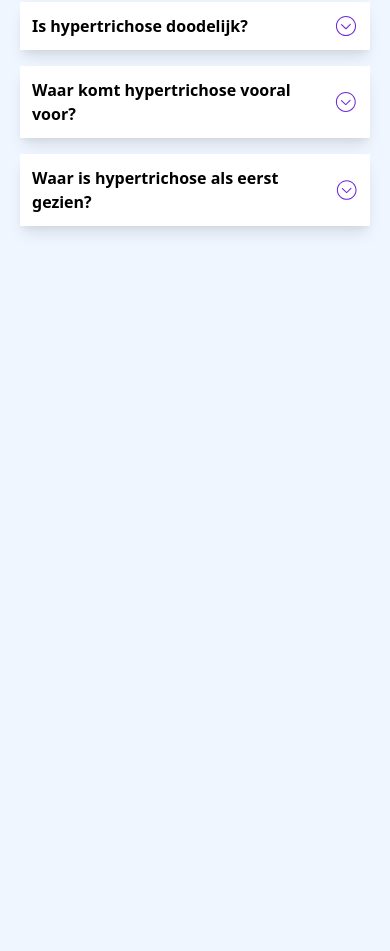
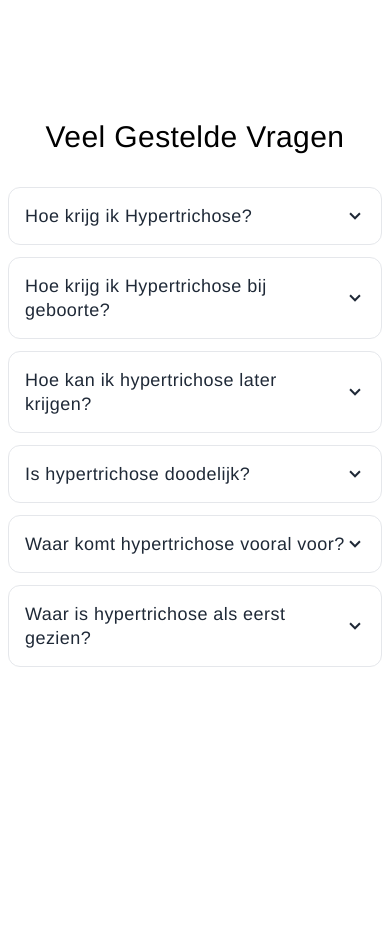
Before and after one commit to WoutervanderRolBrouwer/Hypertrichose, a PHP site: page /FAQ/FAQ.php in a window 390 px wide; the page is wider, and only the part inside the window is pictured. Shown: the part 314-1265 px from the top of that part. Before the commit the page ends 547 px from the top of that part, so only its background shows below. Run offline with PHP 8.4, Linux system fonts and the light colour scheme; some libraries are stand-ins or nearby versions.

Commit message:
Navbar toegevoegd + layout iets veranderdt

```diff
--- a/FAQ/FAQ.php
+++ b/FAQ/FAQ.php
@@ -1,188 +1,206 @@
 <!DOCTYPE html>
 <html lang="en">
 <head>
-    <meta charset="UTF-8" />
-    <meta name="viewport" content="width=device-width, initial-scale=1.0" />
-    <link href="https://unpkg.com/tailwindcss@^2/dist/tailwind.min.css" rel="stylesheet" />
-    <!-- <link rel="stylesheet" href="./assets/styles/styles.css" /> -->
-    <script defer src="https://unpkg.com/alpinejs@3.2.3/dist/cdn.min.js"></script>
+    <meta charset="UTF-8">
+    <meta name="viewport" content="width=device-width, initial-scale=1.0">
+    <meta http-equiv="X-UA-Compatible" content="ie=edge">
+    <script src="https://cdn.tailwindcss.com"></script>
+    <script defer src="https://unpkg.com/alpinejs@3.x.x/dist/cdn.min.js"></script>
+    <link rel="stylesheet" href="../css/style.css">
 </head>
-  <body class="h-screen bg-blue-50">
-    <main class="p-5 bg-light-blue">
-      <div class="flex justify-center items-start my-2">
-        <div class="w-full sm:w-10/12 md:w-1/2 my-1">
-          <h2 class="text-xl font-semibold text-vnet-blue mb-2">FAQ - Hypertrichose</h2>
-          <ul class="flex flex-col">
-            <li class="bg-white my-2 shadow-lg" x-data="accordion(1)">
-              <h2
-                @click="handleClick()"
-                class="flex flex-row justify-between items-center font-semibold p-3 cursor-pointer"
-              >
-                <span>Hoe krijg ik Hypertrichose?</span>
-                <svg
-                  :class="handleRotate()"
-                  class="fill-current text-purple-700 h-6 w-6 transform transition-transform duration-500"
-                  viewBox="0 0 20 20"
-                >
-                  <path d="M13.962,8.885l-3.736,3.739c-0.086,0.086-0.201,0.13-0.314,0.13S9.686,12.71,9.6,12.624l-3.562-3.56C5.863,8.892,5.863,8.611,6.036,8.438c0.175-0.173,0.454-0.173,0.626,0l3.25,3.247l3.426-3.424c0.173-0.172,0.451-0.172,0.624,0C14.137,8.434,14.137,8.712,13.962,8.885 M18.406,10c0,4.644-3.763,8.406-8.406,8.406S1.594,14.644,1.594,10S5.356,1.594,10,1.594S18.406,5.356,18.406,10 M17.521,10c0-4.148-3.373-7.521-7.521-7.521c-4.148,0-7.521,3.374-7.521,7.521c0,4.147,3.374,7.521,7.521,7.521C14.148,17.521,17.521,14.147,17.521,10"></path>
+<style>
+    [x-cloak] {
+        display: none !important;
+    }
+</style>
+<body>
+
+    <!-- Navbar -->
+    <header>
+        <nav class="main-menu">
+            <img src="logo/logo.svg" height="90px" alt="">
+            <ul >
+                    <li><a class="home" href="index.php" id="home">HOME</a></li>
+                    <li><a class="information" href="infopage/information.php">INFORMATION</a></li>
+                    <li><a class="form" href="form/form.php">FORM</a></li>
+                    <li><a class="contact" href="contact/contact.php">CONTACT</a></li>
+                    <li><a class="behandelingen" href="behandelingen/behandelingen.php">BEHANDELINGEN</a></li>
+                    <li><a class="FAQ" href="FAQ/FAQ.php">FAQ</a></li>
+            </ul>
+        </nav>
+    </header>
+
+
+
+    <div class="h-screen max-w-5xl px-2 py-3 mx-auto mt-32 tracking-wide md:px-4 md:mt-44">
+ <!--title-->
+    <div class="flex justify-center text-3xl">Veel Gestelde Vragen</div>
+
+    <div class="grid gap-3 py-8 text-lg leading-6 text-gray-800 md:gap-8 md:grid-cols-2">
+        <div class="space-y-3">
+
+        <!--Link boven-->
+        <div x-data="accordion(1)" class="relative transition-all duration-700 border rounded-xl hover:shadow-2xl">
+            <div @click="handleClick()" class="w-full p-4 text-left cursor-pointer">
+            <div class="flex items-center justify-between">
+                <span class="tracking-wide">Hoe krijg ik Hypertrichose?</span>
+                <span :class="handleRotate()" class="transition-transform duration-500 transform fill-current ">
+                <svg class="w-5 h-5 fill-current" xmlns="http://www.w3.org/2000/svg" viewBox="0 0 20 20">
+                    <path d="M9.293 12.95l.707.707L15.657 8l-1.414-1.414L10 10.828 5.757 6.586 4.343 8z" />
                 </svg>
-              </h2>
-              <div
-                x-ref="tab"
-                :style="handleToggle()"
-                class="border-l-2 border-purple-600 overflow-hidden max-h-0 duration-500 transition-all"
-              >
-                <p class="p-3 text-gray-900">
-                 Je kan het krijgen via geboorte of door medicatie later
-                </p>
-              </div>
-            </li>
-            <li class="bg-white my-2 shadow-lg" x-data="accordion(2)">
-              <h2
-                @click="handleClick()"
-                class="flex flex-row justify-between items-center font-semibold p-3 cursor-pointer"
-              >
-                <span>Hoe krijg ik Hypertrichose bij geboorte?</span>
-                <svg
-                  :class="handleRotate()"
-                  class="fill-current text-purple-700 h-6 w-6 transform transition-transform duration-500"
-                  viewBox="0 0 20 20"
-                >
-                  <path d="M13.962,8.885l-3.736,3.739c-0.086,0.086-0.201,0.13-0.314,0.13S9.686,12.71,9.6,12.624l-3.562-3.56C5.863,8.892,5.863,8.611,6.036,8.438c0.175-0.173,0.454-0.173,0.626,0l3.25,3.247l3.426-3.424c0.173-0.172,0.451-0.172,0.624,0C14.137,8.434,14.137,8.712,13.962,8.885 M18.406,10c0,4.644-3.763,8.406-8.406,8.406S1.594,14.644,1.594,10S5.356,1.594,10,1.594S18.406,5.356,18.406,10 M17.521,10c0-4.148-3.373-7.521-7.521-7.521c-4.148,0-7.521,3.374-7.521,7.521c0,4.147,3.374,7.521,7.521,7.521C14.148,17.521,17.521,14.147,17.521,10"></path>
-                </svg>
-              </h2>
-              <div
-                class="border-l-2 border-purple-600 overflow-hidden max-h-0 duration-500 transition-all"
-                x-ref="tab"
-                :style="handleToggle()"
-              >
-                <p class="p-3 text-gray-900">
-                  Bij de geboorte is het tezien als er meer haar op uw gezicht zit dan het normaal hoort te zijn.
-                </p>
-              </div>
-            </li>
-            <li class="bg-white my-2 shadow-lg" x-data="accordion(3)">
-              <h2
-                @click="handleClick()"
-                class="flex flex-row justify-between items-center font-semibold p-3 cursor-pointer"
-              >
-                <span>Hoe kan ik hypertrichose later krijgen?</span>
-                <svg
-                  :class="handleRotate()"
-                  class="fill-current text-purple-700 h-6 w-6 transform transition-transform duration-500"
-                  viewBox="0 0 20 20"
-                >
-                  <path d="M13.962,8.885l-3.736,3.739c-0.086,0.086-0.201,0.13-0.314,0.13S9.686,12.71,9.6,12.624l-3.562-3.56C5.863,8.892,5.863,8.611,6.036,8.438c0.175-0.173,0.454-0.173,0.626,0l3.25,3.247l3.426-3.424c0.173-0.172,0.451-0.172,0.624,0C14.137,8.434,14.137,8.712,13.962,8.885 M18.406,10c0,4.644-3.763,8.406-8.406,8.406S1.594,14.644,1.594,10S5.356,1.594,10,1.594S18.406,5.356,18.406,10 M17.521,10c0-4.148-3.373-7.521-7.521-7.521c-4.148,0-7.521,3.374-7.521,7.521c0,4.147,3.374,7.521,7.521,7.521C14.148,17.521,17.521,14.147,17.521,10"></path>
-                </svg>
-              </h2>
-              <div
-                class="border-l-2 border-purple-600 overflow-hidden max-h-0 duration-500 transition-all"
-                x-ref="tab"
-                :style="handleToggle()"
-              >
-                <p class="p-3 text-gray-900">
-                    U kunt het later krijgen door bepaalde medicatie of door drugs.
-                </p>
-              </div>
-            </li>
-            <li class="bg-white my-2 shadow-lg" x-data="accordion(4)">
-              <h2
-                @click="handleClick()"
-                class="flex flex-row justify-between items-center font-semibold p-3 cursor-pointer"
-              >
-                <span>Is hypertrichose doodelijk?</span>
-                <svg
-                  :class="handleRotate()"
-                  class="fill-current text-purple-700 h-6 w-6 transform transition-transform duration-500"
-                  viewBox="0 0 20 20"
-                >
-                  <path d="M13.962,8.885l-3.736,3.739c-0.086,0.086-0.201,0.13-0.314,0.13S9.686,12.71,9.6,12.624l-3.562-3.56C5.863,8.892,5.863,8.611,6.036,8.438c0.175-0.173,0.454-0.173,0.626,0l3.25,3.247l3.426-3.424c0.173-0.172,0.451-0.172,0.624,0C14.137,8.434,14.137,8.712,13.962,8.885 M18.406,10c0,4.644-3.763,8.406-8.406,8.406S1.594,14.644,1.594,10S5.356,1.594,10,1.594S18.406,5.356,18.406,10 M17.521,10c0-4.148-3.373-7.521-7.521-7.521c-4.148,0-7.521,3.374-7.521,7.521c0,4.147,3.374,7.521,7.521,7.521C14.148,17.521,17.521,14.147,17.521,10"></path>
-                </svg>
-              </h2>
-              <div
-                class="border-l-2 border-purple-600 overflow-hidden max-h-0 duration-500 transition-all"
-                x-ref="tab"
-                :style="handleToggle()"
-              >
-                <p class="p-3 text-gray-900">
-                  Hypertrichose is niet dodelijk het is alleen meer haargroei op plekken waar het normaal minder is.
-                </p>
-              </div>
-            </li>
-            <li class="bg-white my-2 shadow-lg" x-data="accordion(5)">
-              <h2
-                @click="handleClick()"
-                class="flex flex-row justify-between items-center font-semibold p-3 cursor-pointer"
-              >
-                <span>Waar komt hypertrichose vooral voor?</span>
-                <svg
-                  :class="handleRotate()"
-                  class="fill-current text-purple-700 h-6 w-6 transform transition-transform duration-500"
-                  viewBox="0 0 20 20"
-                >
-                  <path d="M13.962,8.885l-3.736,3.739c-0.086,0.086-0.201,0.13-0.314,0.13S9.686,12.71,9.6,12.624l-3.562-3.56C5.863,8.892,5.863,8.611,6.036,8.438c0.175-0.173,0.454-0.173,0.626,0l3.25,3.247l3.426-3.424c0.173-0.172,0.451-0.172,0.624,0C14.137,8.434,14.137,8.712,13.962,8.885 M18.406,10c0,4.644-3.763,8.406-8.406,8.406S1.594,14.644,1.594,10S5.356,1.594,10,1.594S18.406,5.356,18.406,10 M17.521,10c0-4.148-3.373-7.521-7.521-7.521c-4.148,0-7.521,3.374-7.521,7.521c0,4.147,3.374,7.521,7.521,7.521C14.148,17.521,17.521,14.147,17.521,10"></path>
-                </svg>
-              </h2>
-              <div
-                class="border-l-2 border-purple-600 overflow-hidden max-h-0 duration-500 transition-all"
-                x-ref="tab"
-                :style="handleToggle()"
-              >
-                <p class="p-3 text-gray-900">
-                  Er is niet een bepaalde plek waar het voorkomt want het komt vooral door DNA van de ouders.
-                </p>
-              </div>
-            </li>
-            <li class="bg-white my-2 shadow-lg" x-data="accordion(6)">
-              <h2
-                @click="handleClick()"
-                class="flex flex-row justify-between items-center font-semibold p-3 cursor-pointer"
-              >
-                <span>Waar is hypertrichose als eerst gezien?</span>
-                <svg
-                  :class="handleRotate()"
-                  class="fill-current text-purple-700 h-6 w-6 transform transition-transform duration-500"
-                  viewBox="0 0 20 20"
-                >
-                  <path d="M13.962,8.885l-3.736,3.739c-0.086,0.086-0.201,0.13-0.314,0.13S9.686,12.71,9.6,12.624l-3.562-3.56C5.863,8.892,5.863,8.611,6.036,8.438c0.175-0.173,0.454-0.173,0.626,0l3.25,3.247l3.426-3.424c0.173-0.172,0.451-0.172,0.624,0C14.137,8.434,14.137,8.712,13.962,8.885 M18.406,10c0,4.644-3.763,8.406-8.406,8.406S1.594,14.644,1.594,10S5.356,1.594,10,1.594S18.406,5.356,18.406,10 M17.521,10c0-4.148-3.373-7.521-7.521-7.521c-4.148,0-7.521,3.374-7.521,7.521c0,4.147,3.374,7.521,7.521,7.521C14.148,17.521,17.521,14.147,17.521,10"></path>
-                </svg>
-              </h2>
-              <div
-                class="border-l-2 border-purple-600 overflow-hidden max-h-0 duration-500 transition-all"
-                x-ref="tab"
-                :style="handleToggle()"
-              >
-                <p class="p-3 text-gray-900">
-                  De eerste keer dat hypertrichose was gezien waren op de canarische eilanden bij de familie van Petrus Gonsalvus
-                </p>
-              </div>
-            </li>
-          </ul>
+                </span>
             </div>
             </div>
-    </main>
-  </body>
+
+            <div x-ref="tab" :style="handleToggle()" class="relative overflow-hidden transition-all duration-700 max-h-0">
+            <div class="px-6 pb-4 text-gray-600">
+                Je kan het krijgen via geboorte of door medicatie later </div>
+            </div>
+        </div>
+
+
+        <!--Links midden-->
+        <div x-data="accordion(2)" class="relative transition-all duration-700 border rounded-xl hover:shadow-2xl">
+            <div @click="handleClick()" class="w-full p-4 text-left cursor-pointer">
+            <div class="flex items-center justify-between">
+                <span class="tracking-wide">Hoe krijg ik Hypertrichose bij geboorte?</span>
+                <span :class="handleRotate()" class="transition-transform duration-500 transform fill-current ">
+                <svg class="w-5 h-5 fill-current" xmlns="http://www.w3.org/2000/svg" viewBox="0 0 20 20">
+                    <path d="M9.293 12.95l.707.707L15.657 8l-1.414-1.414L10 10.828 5.757 6.586 4.343 8z" />
+                </svg>
+                </span>
+            </div>
+            </div>
+
+            <div x-ref="tab" :style="handleToggle()" class="relative overflow-hidden transition-all duration-700 max-h-0">
+            <div class="px-6 pb-4 text-gray-600">
+                Bij de geboorte is het tezien als er meer haar op uw gezicht zit dan het normaal hoort te zijn. </div>
+            </div>
+        </div>
+
+
+
+        <!--Link onder-->
+        <div x-data="accordion(3)" class="relative transition-all duration-700 border rounded-xl hover:shadow-2xl">
+            <div @click="handleClick()" class="w-full p-4 text-left cursor-pointer">
+            <div class="flex items-center justify-between">
+                <span class="tracking-wide">Hoe kan ik hypertrichose later krijgen?</span>
+                <span :class="handleRotate()" class="transition-transform duration-500 transform fill-current ">
+                <svg class="w-5 h-5 fill-current" xmlns="http://www.w3.org/2000/svg" viewBox="0 0 20 20">
+                    <path d="M9.293 12.95l.707.707L15.657 8l-1.414-1.414L10 10.828 5.757 6.586 4.343 8z" />
+                </svg>
+                </span>
+            </div>
+            </div>
+
+            <div x-ref="tab" :style="handleToggle()" class="relative overflow-hidden transition-all duration-700 max-h-0">
+            <div class="px-6 pb-4 text-gray-600">
+                U kunt het later krijgen door bepaalde medicatie of door drugs.
+            </div>
+            </div>
+        </div>
+
+        </div>
+
+
+
+        <div class="space-y-3">
+
+        <!-- Recht boven-->
+        <div x-data="accordion(4)" class="relative transition-all duration-700 border rounded-xl hover:shadow-2xl">
+            <div @click="handleClick()" class="w-full p-4 text-left cursor-pointer">
+            <div class="flex items-center justify-between">
+                <span class="tracking-wide">Is hypertrichose doodelijk?</span>
+                <span :class="handleRotate()" class="transition-transform duration-500 transform fill-current ">
+                <svg class="w-5 h-5 fill-current" xmlns="http://www.w3.org/2000/svg" viewBox="0 0 20 20">
+                    <path d="M9.293 12.95l.707.707L15.657 8l-1.414-1.414L10 10.828 5.757 6.586 4.343 8z" />
+                </svg>
+                </span>
+            </div>
+            </div>
+
+            <div x-ref="tab" :style="handleToggle()" class="relative overflow-hidden transition-all duration-700 max-h-0">
+            <div class="px-6 pb-4 text-gray-600">
+                Hypertrichose is niet dodelijk het is alleen meer haargroei op plekken waar het normaal minder is.
+            </div>
+            </div>
+        </div>
+
+
+        <!-- Rechts Midden -->
+        <div x-data="accordion(5)" class="relative transition-all duration-700 border rounded-xl hover:shadow-2xl">
+            <div @click="handleClick()" class="w-full p-4 text-left cursor-pointer">
+            <div class="flex items-center justify-between">
+                <span class="tracking-wide">Waar komt hypertrichose vooral voor?</span>
+                <span :class="handleRotate()" class="transition-transform duration-500 transform fill-current ">
+                <svg class="w-5 h-5 fill-current" xmlns="http://www.w3.org/2000/svg" viewBox="0 0 20 20">
+                    <path d="M9.293 12.95l.707.707L15.657 8l-1.414-1.414L10 10.828 5.757 6.586 4.343 8z" />
+                </svg>
+                </span>
+            </div>
+            </div>
+
+            <div x-ref="tab" :style="handleToggle()" class="relative overflow-hidden transition-all duration-700 max-h-0">
+            <div class="px-6 pb-4 text-gray-600">
+                Er is niet een bepaalde plek waar het voorkomt want het komt vooral door DNA van de ouders. </div>
+            </div>
+        </div>
+
+
+        <!-- rechts Onder-->
+        <div x-data="accordion(6)" class="relative transition-all duration-700 border rounded-xl hover:shadow-2xl">
+            <div @click="handleClick()" class="w-full p-4 text-left cursor-pointer">
+            <div class="flex items-center justify-between">
+                <span class="tracking-wide">Waar is hypertrichose als eerst gezien?</span>
+                <span :class="handleRotate()" class="transition-transform duration-500 transform fill-current ">
+                <svg class="w-5 h-5 fill-current" xmlns="http://www.w3.org/2000/svg" viewBox="0 0 20 20">
+                    <path d="M9.293 12.95l.707.707L15.657 8l-1.414-1.414L10 10.828 5.757 6.586 4.343 8z" />
+                </svg>
+                </span>
+            </div>
+            </div>
+
+            <div x-ref="tab" :style="handleToggle()" class="relative overflow-hidden transition-all duration-700 max-h-0">
+            <div class="px-6 pb-4 text-gray-600">
+                De eerste keer dat hypertrichose was gezien waren op de canarische eilanden bij de familie van Petrus Gonsalvus
+            </div>
+            </div>
+        </div>
+
+        </div>
+    </div>
+
+    </div>
+
+
     <script>
-    document.addEventListener('alpine:init', () => {
-      Alpine.store('accordion', {
+        // Faq
+        document.addEventListener("alpine:init", () => {
+        Alpine.store("accordion", {
             tab: 0
         });
 
-      Alpine.data('accordion', (idx) => ({
+        Alpine.data("accordion", (idx) => ({
             init() {
             this.idx = idx;
             },
             idx: -1,
             handleClick() {
-          this.$store.accordion.tab = this.$store.accordion.tab === this.idx ? 0 : this.idx;
+            this.$store.accordion.tab =
+                this.$store.accordion.tab === this.idx ? 0 : this.idx;
             },
             handleRotate() {
-          return this.$store.accordion.tab === this.idx ? 'rotate-180' : '';
+            return this.$store.accordion.tab === this.idx ? "-rotate-180" : "";
             },
             handleToggle() {
-          return this.$store.accordion.tab === this.idx ? `max-height: ${this.$refs.tab.scrollHeight}px` : '';
+            return this.$store.accordion.tab === this.idx
+                ? `max-height: ${this.$refs.tab.scrollHeight}px`
+                : "";
             }
         }));
-    })
+        });
+        //  end faq
+
         </script>
+</body>
 </html>
```
Lines whose indentation alone changed are shown as unchanged.
